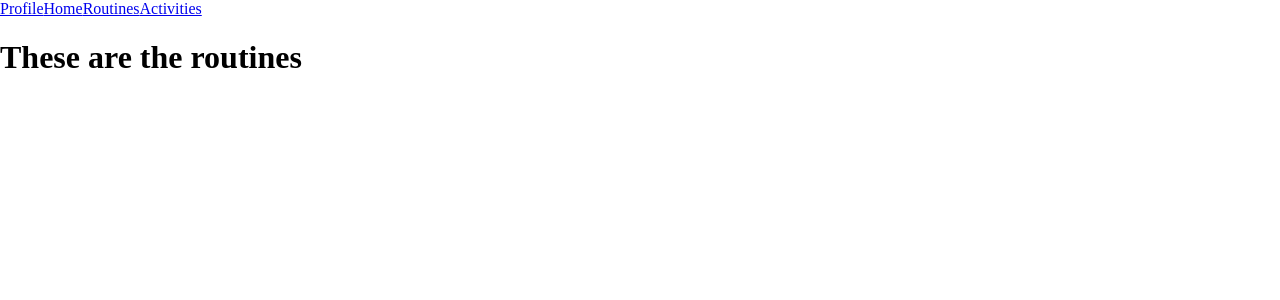
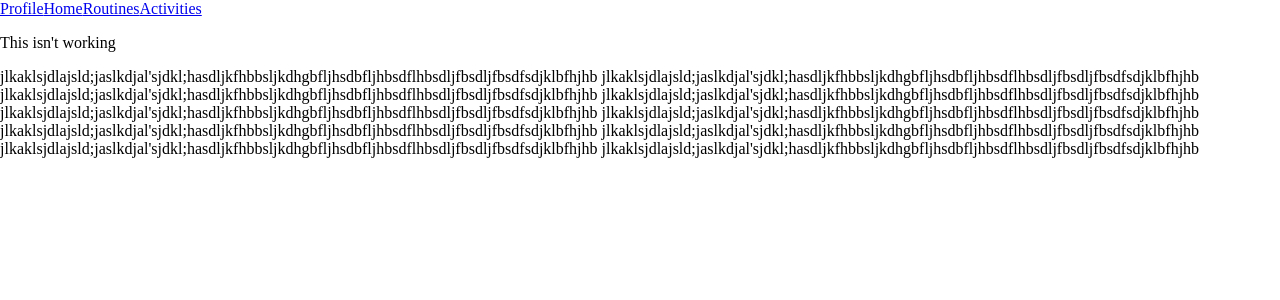
Before and after one commit to DariusRobinson/FitnessTrackerFrontEnd, a React (Create React App) app: page /routines in a window 1280 px wide. Shown: the top 300 px of the page. Built offline with nearby package versions, Linux system fonts and the light colour scheme.

Commit message:
test branch just making sure components work

```diff
--- a/src/components/Activities.js
+++ b/src/components/Activities.js
@@ -19,7 +19,15 @@ const Activities = ({ allActivities, setAllActivities, token }) => {
 
   return (
     <>
-      {token ? (
+      {token && !active ?
+        <button
+        className="activityFormButton"
+        onClick={() => {
+          setActive(true);
+        }}
+      >
+        Create New Activity
+      </button> : <></>}
         <>
           {active ? (
             <>
@@ -33,20 +41,9 @@ const Activities = ({ allActivities, setAllActivities, token }) => {
                 Cancel
               </button>
             </>
-          ) : (
-            <button
-              className="activityFormButton"
-              onClick={() => {
-                setActive(true);
-              }}
-            >
-              Create New Activity
-            </button>
-          )}
-        </>
-      ) : (
-        <></>
-      )}
+          ) : <></>
+              }</>
+      )
 
       {allActivities.map((element, index) => {
         let activityId = element.id
--- a/src/components/App.js
+++ b/src/components/App.js
@@ -19,7 +19,7 @@ const App = () => {
         <Routes>
           <Route exact path="/" element={<Home currentUser={currentUser} setCurrentUser={setCurrentUser} setToken={setToken}/>} />
           <Route path="/profile" element={<Profile />} />
-          <Route path="/routines" element={<Routines />} />
+          <Route path="/routines" element={<Routines token={token}/>} />
           <Route path="/activities" element={<Activities allActivities={allActivities} setAllActivities={setAllActivities} token={token} />} />
           <Route path='*' element={<WrongPage/>}/>
         </Routes>
--- a/src/components/Routines.js
+++ b/src/components/Routines.js
@@ -1,9 +1,29 @@
-import React from "react";
+import React, { useState } from "react";
+import Test from "./Test";
 
 
-const Routines = () =>{
+const Routines = ({token}) =>{
+    const [test, setTest] = useState(false)
     return(
-        <h1>These are the routines</h1>
+        <>
+        {token && !test ?
+        <button onClick={()=> setTest(true)}>Test me!</button> : <></>}
+
+        {test ? <><Test/> <button onClick={()=>setTest(false)}>Cancel</button></> : <p>This isn't working</p>}
+        <div>
+        jlkaklsjdlajsld;jaslkdjal'sjdkl;hasdljkfhbbsljkdhgbfljhsdbfljhbsdflhbsdljfbsdljfbsdfsdjklbfhjhb
+        jlkaklsjdlajsld;jaslkdjal'sjdkl;hasdljkfhbbsljkdhgbfljhsdbfljhbsdflhbsdljfbsdljfbsdfsdjklbfhjhb
+        jlkaklsjdlajsld;jaslkdjal'sjdkl;hasdljkfhbbsljkdhgbfljhsdbfljhbsdflhbsdljfbsdljfbsdfsdjklbfhjhb
+        jlkaklsjdlajsld;jaslkdjal'sjdkl;hasdljkfhbbsljkdhgbfljhsdbfljhbsdflhbsdljfbsdljfbsdfsdjklbfhjhb
+        jlkaklsjdlajsld;jaslkdjal'sjdkl;hasdljkfhbbsljkdhgbfljhsdbfljhbsdflhbsdljfbsdljfbsdfsdjklbfhjhb
+        jlkaklsjdlajsld;jaslkdjal'sjdkl;hasdljkfhbbsljkdhgbfljhsdbfljhbsdflhbsdljfbsdljfbsdfsdjklbfhjhb
+        jlkaklsjdlajsld;jaslkdjal'sjdkl;hasdljkfhbbsljkdhgbfljhsdbfljhbsdflhbsdljfbsdljfbsdfsdjklbfhjhb
+        jlkaklsjdlajsld;jaslkdjal'sjdkl;hasdljkfhbbsljkdhgbfljhsdbfljhbsdflhbsdljfbsdljfbsdfsdjklbfhjhb
+        jlkaklsjdlajsld;jaslkdjal'sjdkl;hasdljkfhbbsljkdhgbfljhsdbfljhbsdflhbsdljfbsdljfbsdfsdjklbfhjhb
+        jlkaklsjdlajsld;jaslkdjal'sjdkl;hasdljkfhbbsljkdhgbfljhsdbfljhbsdflhbsdljfbsdljfbsdfsdjklbfhjhb
+
+        </div>
+        </>
     )
 }
 
--- /dev/null
+++ b/src/components/Test.js
@@ -0,0 +1,15 @@
+import React from "react";
+
+
+
+const Test = () =>{
+
+    return(
+        <h1>Hello Worlddddasdjaksjhdk</h1>
+    )
+}
+
+
+
+
+export default Test
```
